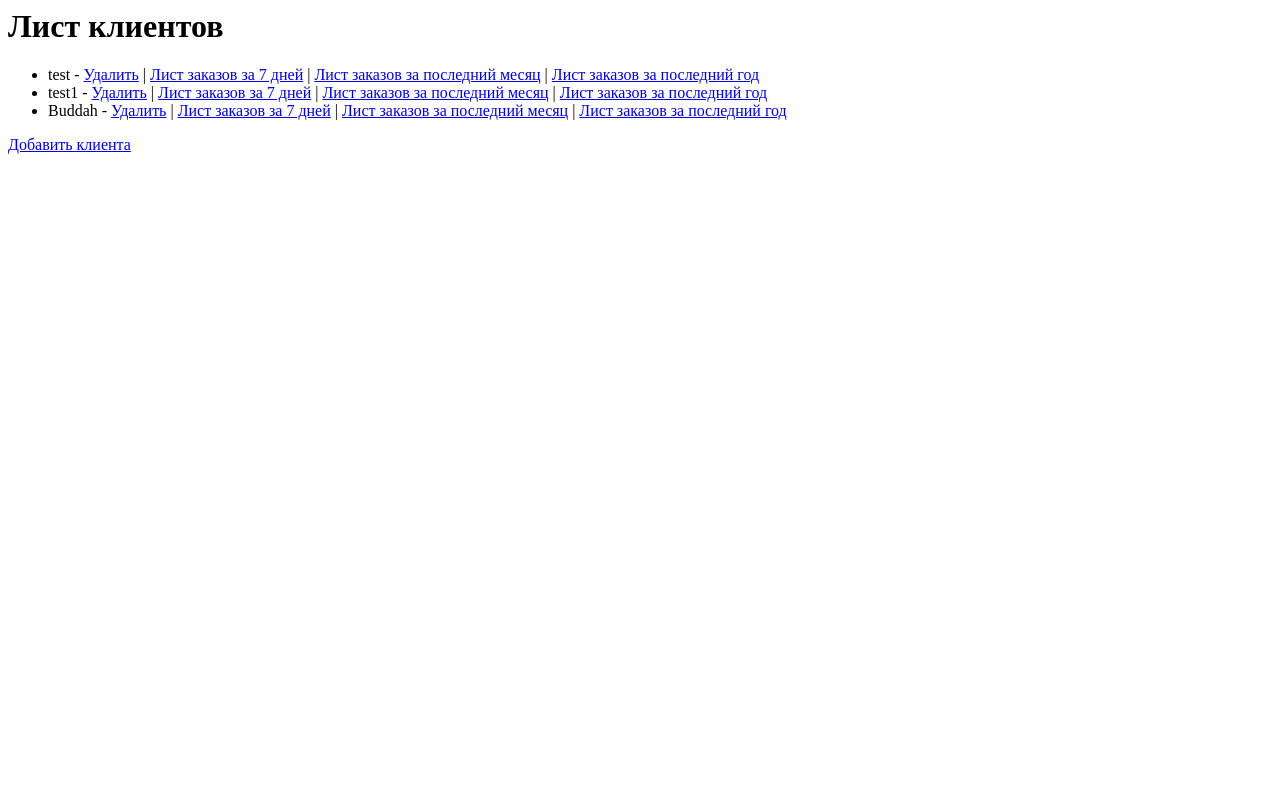
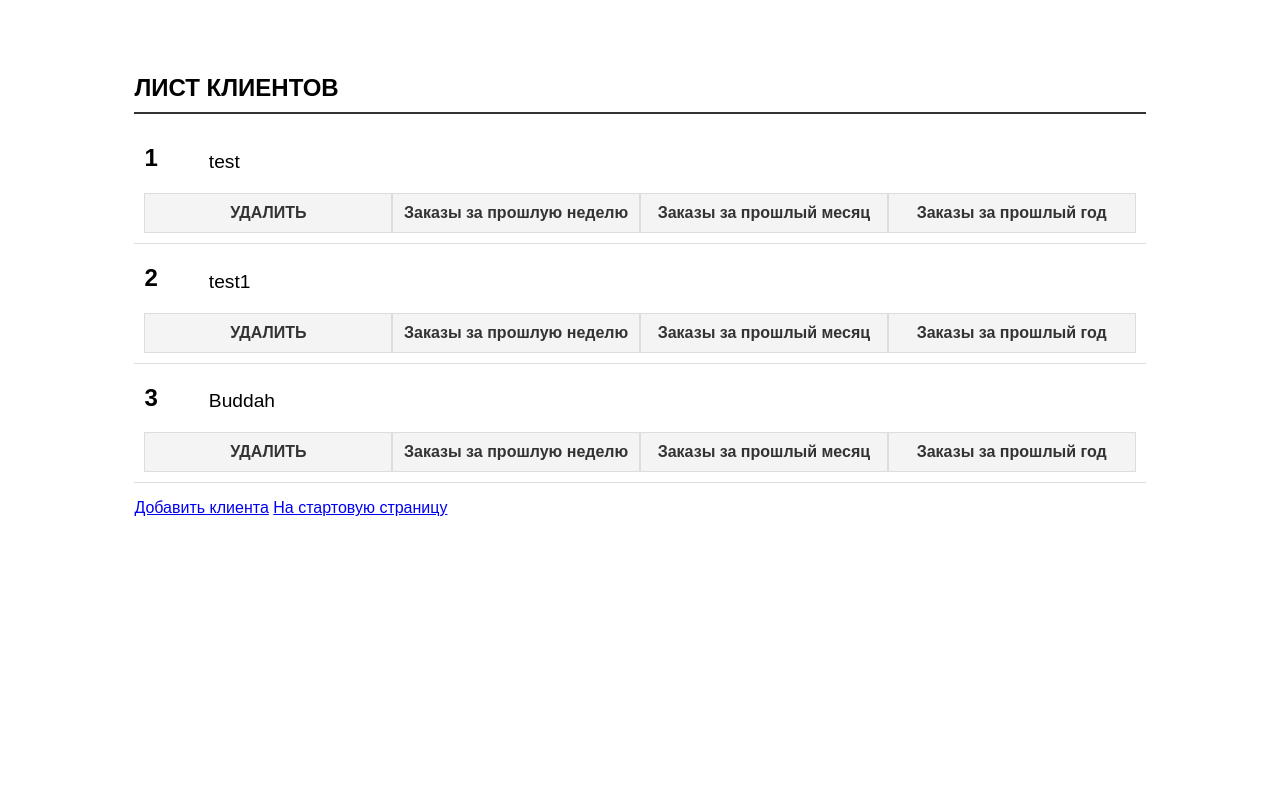
Before and after one commit to Addpromotion/djangoModelsUpdate, a Django app: page /myapp/customers/ in a window 1280 px wide. Run offline with Django 5.2, Linux system fonts and the light colour scheme; data comes from the database, SQL or seed files in the repository.

Commit message:
Added beautiful pages for customers, products, and orders. Implemented positive value validation for product price and quantity.

```diff
--- a/myapp/models.py
+++ b/myapp/models.py
@@ -1,3 +1,4 @@
+from django.core.validators import MinValueValidator
 from django.db import models
 
 class Customer(models.Model):
@@ -13,8 +14,8 @@ class Customer(models.Model):
 class Product(models.Model):
     name = models.CharField(max_length=255)
     description = models.TextField()
-    price = models.DecimalField(max_digits=10, decimal_places=2)
-    quantity = models.IntegerField()
+    price = models.DecimalField(max_digits=10, decimal_places=2, validators=[MinValueValidator(0.01)])
+    quantity = models.IntegerField(validators=[MinValueValidator(1)])
     date_added = models.DateTimeField(auto_now_add=True)
     photo = models.ImageField(upload_to='product_photos/', null=True, blank=True)
 
--- /dev/null
+++ b/myapp/static/myapp/styles.css
@@ -0,0 +1,78 @@
+body {
+    font-family: Arial, sans-serif;
+}
+
+.container {
+    width: 80%;
+    margin: 0 auto;
+    padding-top: 50px;
+}
+
+h1 {
+    font-size: 2em;
+    margin-bottom: 20px;
+}
+
+ul {
+    list-style-type: none;
+    padding: 0;
+}
+
+li {
+    margin-bottom: 10px;
+    padding: 10px;
+    border-bottom: 1px solid #ddd;
+}
+
+li a {
+    text-decoration: none;
+    color: #333;
+    font-weight: bold;
+}
+
+li a:hover {
+    text-decoration: underline;
+}
+
+.nav-links {
+    display: flex;
+    justify-content: space-between;
+    margin-top: 20px;
+}
+
+.nav-links a {
+    display: block;
+    width: 45%;
+    text-align: center;
+    padding: 10px;
+    background-color: #f4f4f4;
+    border: 1px solid #ddd;
+    text-decoration: none;
+    color: #333;
+    font-weight: bold;
+}
+
+.nav-links a:hover {
+    background-color: #eaeaea;
+}
+
+.header {
+    font-size: 1.5em;
+    margin-bottom: 20px;
+    border-bottom: 2px solid #333;
+    padding-bottom: 10px;
+}
+
+.item-number {
+    display: inline-block;
+    width: 50px;
+    font-size: 1.5em;
+    font-weight: bold;
+}
+
+.item-title {
+    display: inline-block;
+    margin-left: 10px;
+    vertical-align: middle;
+    font-size: 1.2em;
+}
--- a/myapp/templates/myapp/customer_list.html
+++ b/myapp/templates/myapp/customer_list.html
@@ -1,13 +1,29 @@
-<h1>Лист клиентов</h1>
+<!DOCTYPE html>
+<html>
+<head>
+    <title>ЛИСТ КЛИЕНТОВ</title>
+    {% load static %}
+    <link rel="stylesheet" href="{% static 'myapp/styles.css' %}">
+</head>
+<body>
+    <div class="container">
+        <h1 class="header">ЛИСТ КЛИЕНТОВ</h1>
         <ul>
             {% for customer in customers %}
                 <li>
-            {{ customer.name }} -
-            <a href="{% url 'delete_customer' customer.id %}">Удалить</a> |
-            <a href="{% url 'customer_orders' customer.id 'week' %}">Лист заказов за 7 дней</a> |
-            <a href="{% url 'customer_orders' customer.id 'month' %}">Лист заказов за последний месяц</a> |
-            <a href="{% url 'customer_orders' customer.id 'year' %}">Лист заказов за последний год</a>
+                    <span class="item-number">{{ forloop.counter|add:"00" }}</span>
+                    <span class="item-title">{{ customer.name }}</span>
+                    <div class="nav-links">
+                        <a href="{% url 'delete_customer' customer.id %}">УДАЛИТЬ</a>
+                        <a href="{% url 'customer_orders' customer.id 'week' %}">Заказы за прошлую неделю</a>
+                        <a href="{% url 'customer_orders' customer.id 'month' %}">Заказы за прошлый месяц</a>
+                        <a href="{% url 'customer_orders' customer.id 'year' %}">Заказы за прошлый год</a>
+                    </div>
                 </li>
             {% endfor %}
         </ul>
         <a href="{% url 'add_customer' %}">Добавить клиента</a>
+        <a href="{% url 'home' %}">На стартовую страницу</a>
+    </div>
+</body>
+</html>
```
Also changed, not shown: myapp/templates/myapp/order_list.html (+26 -7 lines), myapp/templates/myapp/product_list.html (+19 -2 lines). Lines whose indentation alone changed are shown as unchanged.
